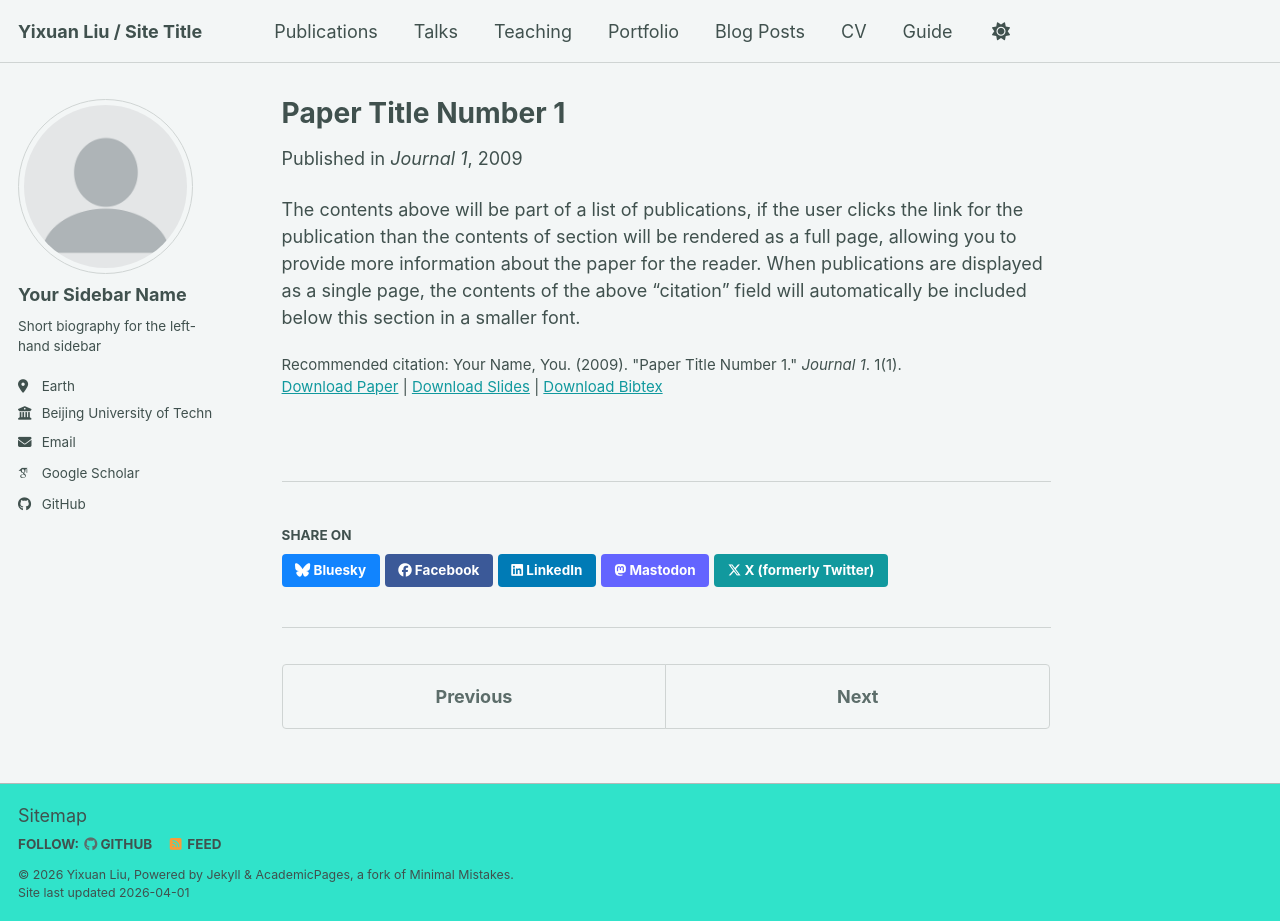
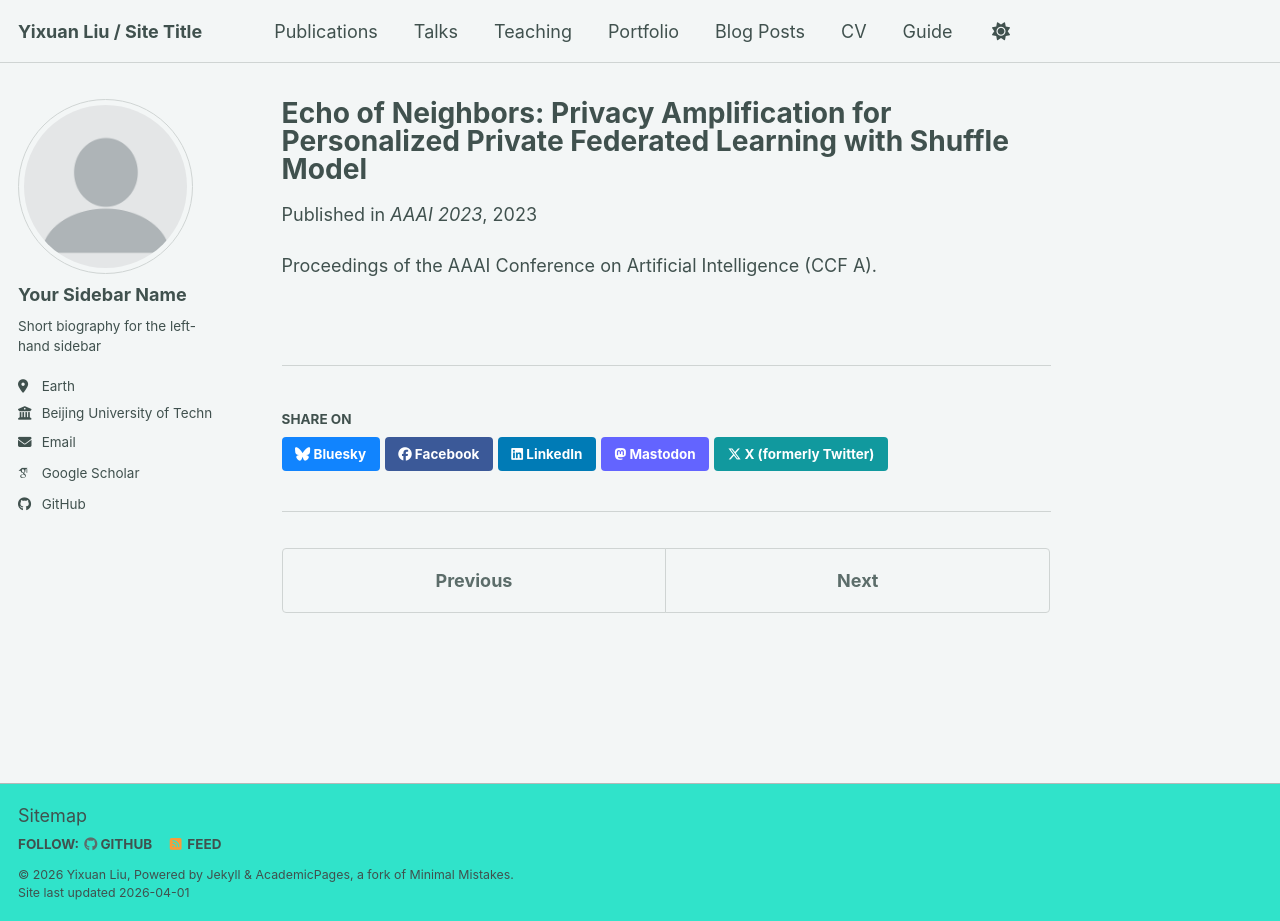
Before and after one commit to yixuanLL/yixuan.github.io, a Jekyll site: the page built from _publications/2009-10-01-paper-title-number-1.md, in a window 1280 px wide and 921 px high. Built offline with Jekyll 4.4.1, drawn with Linux system fonts in a browser that asks for light colours; some web fonts are replaced; a script bundle is joined from its source files by our own code; library files that are not in the unit come from our copies.

Commit message:
Update 2009-10-01-paper-title-number-1.md

```diff
--- a/_publications/2009-10-01-paper-title-number-1.md
+++ b/_publications/2009-10-01-paper-title-number-1.md
@@ -1,14 +1,10 @@
 ---
-title: "Paper Title Number 1"
+title: "Echo of Neighbors: Privacy Amplification for Personalized Private Federated Learning with Shuffle Model"
 collection: publications
-category: manuscripts
-permalink: /publication/2009-10-01-paper-title-number-1
-excerpt: 'This paper is about the number 1. The number 2 is left for future work.'
-date: 2009-10-01
-venue: 'Journal 1'
-slidesurl: 'https://academicpages.github.io/files/slides1.pdf'
-paperurl: 'https://academicpages.github.io/files/paper1.pdf'
-bibtexurl: 'https://academicpages.github.io/files/bibtex1.bib'
-citation: 'Your Name, You. (2009). &quot;Paper Title Number 1.&quot; <i>Journal 1</i>. 1(1).'
+permalink: /publication/aaai2023-echo
+date: 2023-02-01
+venue: "AAAI 2023"
+authors: "**Yixuan Liu**, Suyun Zhao, Li Xiong, Yuhan Liu, Hong Chen"
 ---
-The contents above will be part of a list of publications, if the user clicks the link for the publication than the contents of section will be rendered as a full page, allowing you to provide more information about the paper for the reader. When publications are displayed as a single page, the contents of the above "citation" field will automatically be included below this section in a smaller font.
+
+Proceedings of the AAAI Conference on Artificial Intelligence (CCF A).
```
